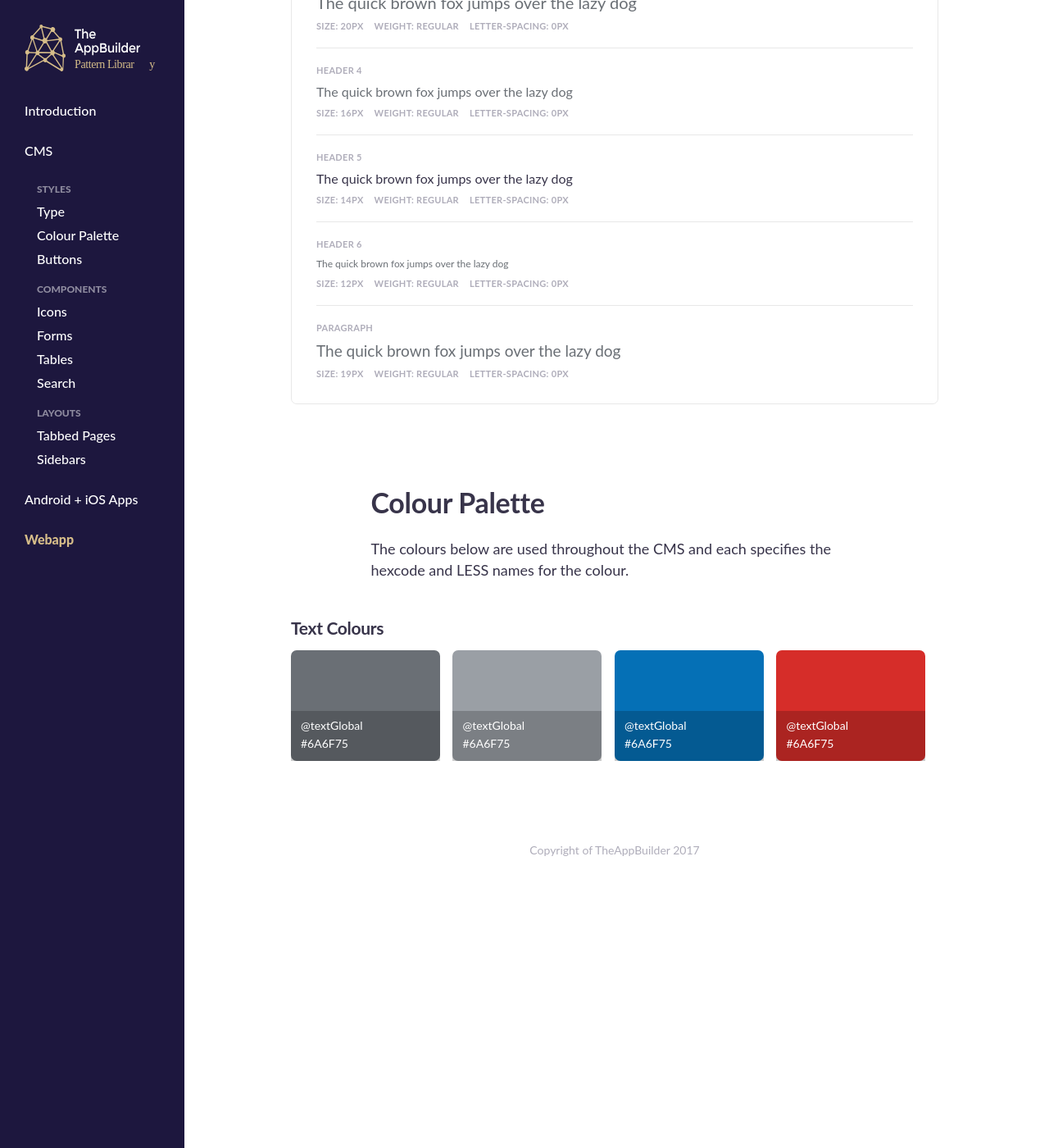
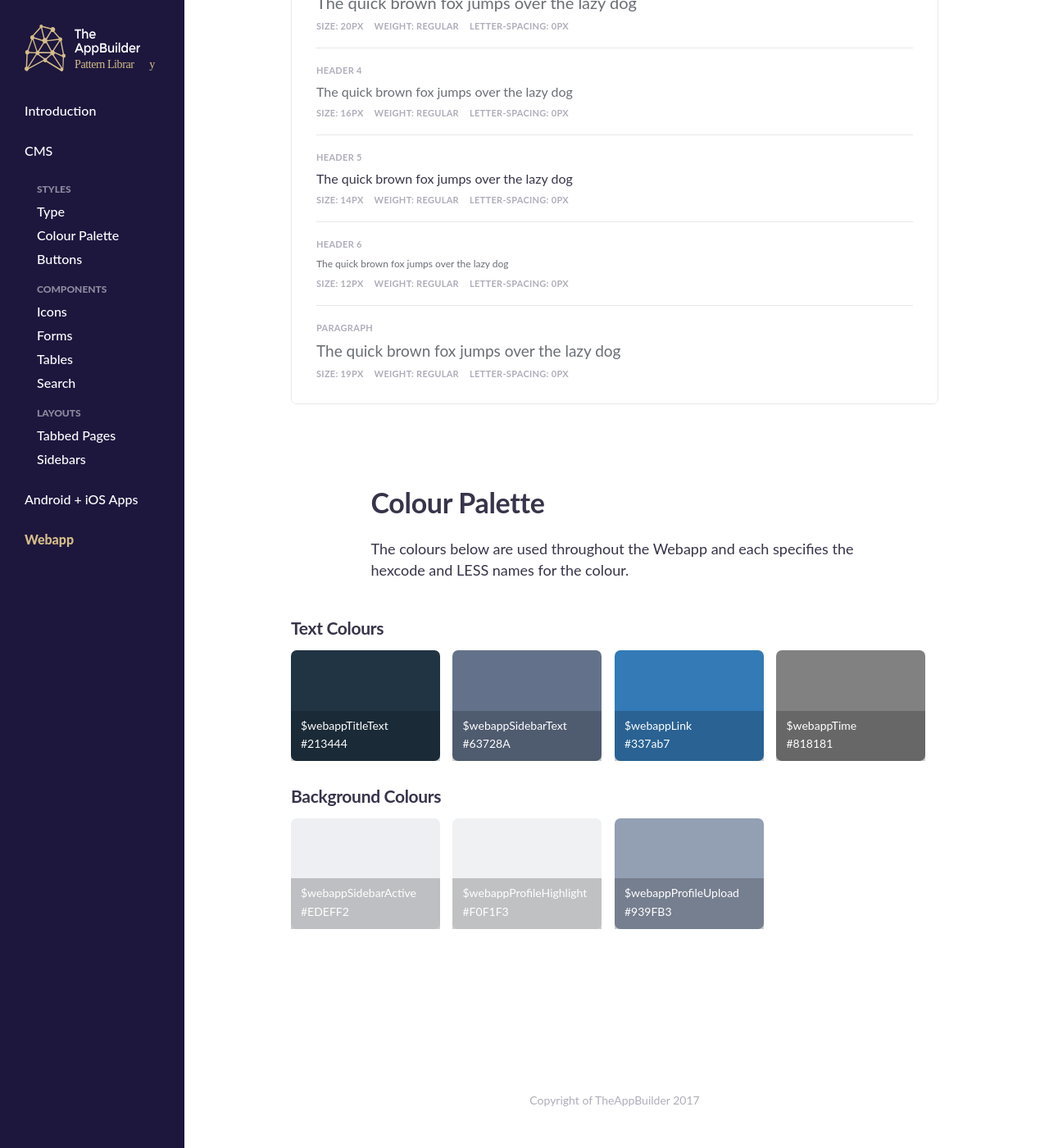
Before and after one commit to TheAppBuilderTeam/tab-pattern-library, a Jekyll site: the page built from webapp/index.md, in a window 1280 px wide and 1400 px high, scrolled down 974 px. Shown: the whole window at 82% size. Built offline with Jekyll 4.4.1, drawn with Linux system fonts in a browser that asks for light colours; some web fonts are replaced; our own code applies the rules of GitHub Pages for plain Markdown files.

Commit message:
webapp updated colour pallete

```diff
--- a/_sass/_variables.scss
+++ b/_sass/_variables.scss
@@ -32,3 +32,15 @@ $buttonDisabled: #D2D9E1;
 $tableRow: #F7F7F7;
 $tableHead: #E7F2F9;
 $componentBorder: #E1E1E1;
+
+/* Webapp Specific
+------------------------------------------------------------------ */
+
+$webappTitleText: #213444;
+$webappSidebarText: #63728A;
+$webappLink: #337ab7;
+$webappTime: #818181;
+
+$webappSidebarActive: #EDEFF2;
+$webappProfileHighlight: #F0F1F3;
+$webappProfileUpload: #939FB3;
--- a/_sass/webapp/_styles.scss
+++ b/_sass/webapp/_styles.scss
@@ -79,10 +79,6 @@
 
 }
 
-
-
-
-
 .text--pageMicro{
 	@include latoRegular;
 	font-size: 11px;
@@ -98,3 +94,38 @@
 	letter-spacing: -0.3px;
 	text-transform: none;
 }
+
+
+/* Webapp Colour Palette
+------------------------------------------------------------------ */
+
+
+.colour__block{
+	width: 23%;
+	margin-right: 2%;
+	height: 135px;
+	float: left;
+	position: relative;
+	border-radius: 7px;
+	&--WebappOne{
+		background: $webappTitleText;
+	}
+	&--WebappTwo{
+		background: $webappSidebarText;
+	}
+	&--WebappThree{
+		background: $webappLink;
+	}
+	&--WebappFour{
+		background: $webappTime;
+	}
+	&--WebappFive{
+		background: $webappSidebarActive;
+	}
+	&--WebappSix{
+		background: $webappProfileHighlight;
+	}
+	&--WebappSeven{
+		background: $webappProfileUpload;
+	}
+}
--- a/webapp/index.md
+++ b/webapp/index.md
@@ -93,32 +93,56 @@ The type throughout the webapp uses Google’s Lato font-family. Various font st
 
 ## Colour Palette
 
-The colours below are used throughout the CMS and each specifies the hexcode and LESS names for the colour.
-
-<ul class="main__content__block"  markdown="0">
-	<h3>Text Colours</h3>
-	<li class="colour__block colour__block--one">
+The colours below are used throughout the Webapp and each specifies the hexcode and LESS names for the colour.
+<ul class="main__content__block padding__30"  markdown="0">
+	<h3 class="float__left width__100">Text Colours</h3>
+	<li class="colour__block colour__block--WebappOne">
 		<div class="colour__block__info">
-			<p>@textGlobal</p>
-			<p>#6A6F75</p>
+			<p>$webappTitleText</p>
+			<p>#213444</p>
 		</div>
 	</li>
-	<li class="colour__block colour__block--two">
+	<li class="colour__block colour__block--WebappTwo">
 		<div class="colour__block__info">
-			<p>@textGlobal</p>
-			<p>#6A6F75</p>
+			<p>$webappSidebarText</p>
+			<p>#63728A</p>
 		</div>
 	</li>
-	<li class="colour__block colour__block--three">
+	<li class="colour__block colour__block--WebappThree">
 		<div class="colour__block__info">
-			<p>@textGlobal</p>
-			<p>#6A6F75</p>
+			<p>$webappLink</p>
+			<p>#337ab7</p>
 		</div>
 	</li>
-	<li class="colour__block colour__block--four">
+	<li class="colour__block colour__block--WebappFour">
 		<div class="colour__block__info">
-			<p>@textGlobal</p>
-			<p>#6A6F75</p>
+			<p>$webappTime</p>
+			<p>#818181</p>
 		</div>
 	</li>
 </ul>
+
+
+<ul class="main__content__block padding__100"  markdown="0">
+	<h3 class="float__left width__100">Background Colours</h3>
+	<li class="colour__block colour__block--WebappFive">
+		<div class="colour__block__info">
+			<p>$webappSidebarActive</p>
+			<p>#EDEFF2</p>
+		</div>
+	</li>
+	<li class="colour__block colour__block--WebappSix">
+		<div class="colour__block__info">
+			<p>$webappProfileHighlight</p>
+			<p>#F0F1F3</p>
+		</div>
+	</li>
+	<li class="colour__block colour__block--WebappSeven">
+		<div class="colour__block__info">
+			<p>$webappProfileUpload</p>
+			<p>#939FB3</p>
+		</div>
+
+	</li>
+
+</ul>
```
Also changed, not shown: 1 other file.
